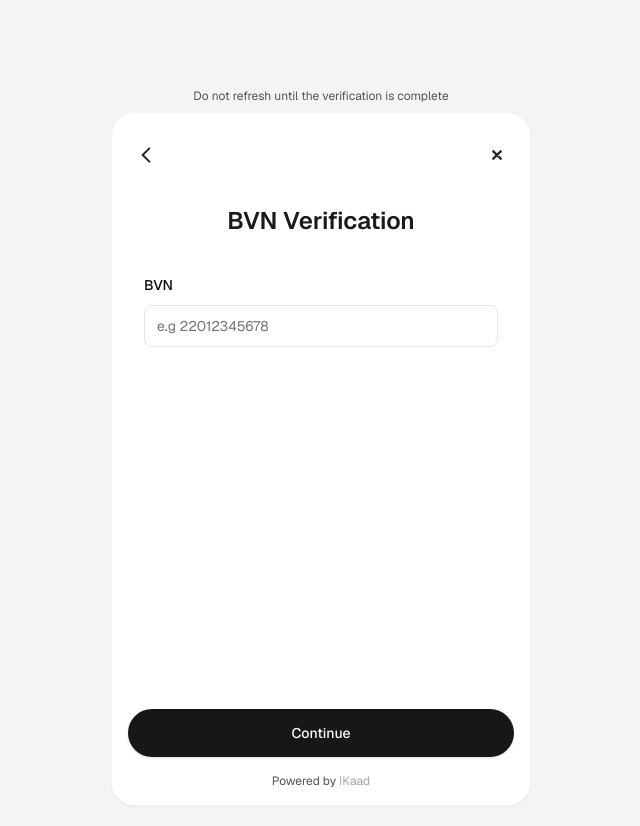
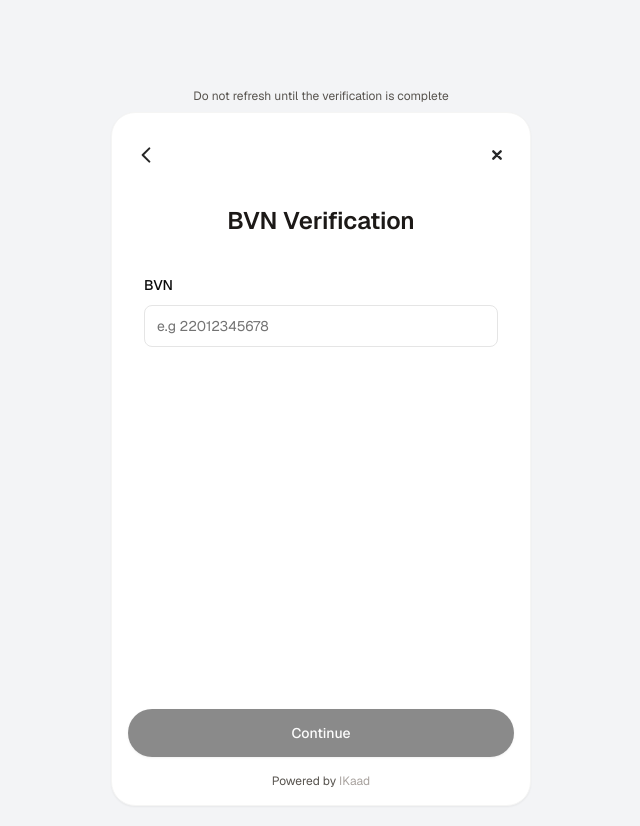
Before and after one commit to thekingslee/ikaad-client, a Next.js app: page /secure/bvn in a window 1280 px wide. Shown: the top 826 px of the page, without its empty margins (319-959 px from the left). Built offline with nearby package versions, Linux system fonts and the light colour scheme.

Commit message:
Connect the BVN flow

```diff
--- a/app/page.tsx
+++ b/app/page.tsx
@@ -25,12 +25,17 @@ export default function Home() {
     {
       title: 'Try BVN Verification  →',
       body: 'Confirm your identity using BVN to prevent fraud and unauthorized access.',
-      verification_stages: ['START', 'LIVELINESS_TEST', 'BVN'],
+      verification_stages: ['START', 'LIVELINESS_TEST', 'BVN', 'FINISH'],
     },
     {
       title: 'Try Document Verification  →',
       body: 'Upload and scan your official ID to confirm your identity.',
-      verification_stages: ['START', 'LIVELINESS_TEST', 'DOCUMENT_CAPTURE'],
+      verification_stages: [
+        'START',
+        'LIVELINESS_TEST',
+        'DOCUMENT_CAPTURE',
+        'FINISH',
+      ],
     },
   ];
 
--- a/app/secure/bvn/page.tsx
+++ b/app/secure/bvn/page.tsx
@@ -6,31 +6,57 @@ import { z } from 'zod';
 import { zodResolver } from '@hookform/resolvers/zod';
 import { useForm } from 'react-hook-form';
 import { bnvSchema } from '@/common/FormSchema';
-import { useRouter } from 'next/navigation';
 
 import ReuseNav from '@/app/components/ReuseNav';
 import ReuseButton from '@/app/components/ReuseButton';
 import Body from '@/components/atoms/Body';
 import Title from '@/components/atoms/Title';
+import useUserDataStore from '@/store/userData';
+import { useEffect } from 'react';
+import { useRouter, usePathname } from 'next/navigation';
+import useStore from '@/store/store';
 
 const BVN = () => {
   const router = useRouter();
+  const pathname = usePathname();
+  const { userData, setUserData } = useUserDataStore();
+  const { currentStage, stageData, verificationStages, updateCurrentStage } =
+    useStore();
 
   const form = useForm<z.infer<typeof bnvSchema>>({
     resolver: zodResolver(bnvSchema),
-    defaultValues: {
+    defaultValues: userData || {
       bvn: '',
     },
   });
 
+  const navigateToNext = () => {
+    router.push(stageData?.startRoute);
+  };
+
   function onSubmit(values: z.infer<typeof bnvSchema>) {
+    console.log('UserData', userData);
+    setUserData({ ...userData, bvn: values.bvn });
     // Navigate to home "/"
     // router.push('/');
 
     // Do something with the form values.
     // ✅ This will be type-safe and validated.
+    if (true) {
+      navigateToNext();
+    }
     console.log(values);
   }
+
+  useEffect(() => {
+    // Update StageData with the next stage if this is the endRoute of the current stage
+    if (stageData?.endRoute === pathname) {
+      updateCurrentStage(verificationStages[currentStage + 1]); // TODO: Have a more sustainable approach
+    }
+  }, []);
+
+  console.log('stageData', stageData);
+  console.log('verificationStages', verificationStages);
 
   return (
     <>
@@ -60,7 +86,12 @@ const BVN = () => {
 
       {/* Footer */}
       <footer>
-        <ReuseButton action={form.handleSubmit(onSubmit)}>Continue</ReuseButton>
+        <ReuseButton
+          disabled={!form.formState.isValid}
+          action={form.handleSubmit(onSubmit)}
+        >
+          Continue
+        </ReuseButton>
 
         <Body center className="text-xs mt-2">
           Powered by <span className="text-stone-400">IKaad</span>
--- a/app/secure/form-data/page.tsx
+++ b/app/secure/form-data/page.tsx
@@ -12,22 +12,25 @@ import ReuseNav from '@/app/components/ReuseNav';
 import ReuseButton from '@/app/components/ReuseButton';
 import Body from '@/components/atoms/Body';
 import Title from '@/components/atoms/Title';
+import useUserDataStore from '@/store/userData';
 
 const FormData = () => {
   const router = useRouter();
+  const { userData, setUserData } = useUserDataStore();
 
   const form = useForm<z.infer<typeof userFormSchema>>({
     resolver: zodResolver(userFormSchema),
-    defaultValues: {
+    defaultValues: userData || {
       firstname: '',
       middlename: '',
       lastname: '',
-      // DOB: '',
+      dob: '',
     },
   });
 
   function onSubmit(values: z.infer<typeof userFormSchema>) {
-    // Navigate to home "/"
+    setUserData({ ...values, bvn: userData?.bvn || '' });
+    // Navigate to bvn "/secure/bvn"
     router.push('bvn');
 
     // Do something with the form values.
@@ -75,7 +78,7 @@ const FormData = () => {
 
             <FormFieldComponent
               form={form}
-              name="DOB"
+              name="dob"
               label="Date of Birth"
               placeholder="Enter a date"
               type="date"
@@ -86,7 +89,12 @@ const FormData = () => {
 
       {/* Footer */}
       <footer>
-        <ReuseButton action={form.handleSubmit(onSubmit)}>Continue</ReuseButton>
+        <ReuseButton
+          action={form.handleSubmit(onSubmit)}
+          disabled={!form.formState.isValid}
+        >
+          Continue
+        </ReuseButton>
 
         <Body center className="text-xs mt-2">
           Powered by <span className="text-stone-400">IKaad</span>
--- a/common/FormSchema.tsx
+++ b/common/FormSchema.tsx
@@ -54,7 +54,7 @@ export const userFormSchema = z.object({
     .max(50, {
       message: 'Username must be less than 50 characters.',
     }),
-  DOB: z.date(),
+  dob: z.string(),
 });
 
 export const bnvSchema = z.object({
--- a/store/store.ts
+++ b/store/store.ts
@@ -78,11 +78,17 @@ const storedVerificationStages =
     ? JSON.parse(sessionStorage.getItem('verificationStages') || '[]')
     : [];
 
+// Retrieve currentStage from session storage
+const storedCurrentStage =
+  typeof window !== 'undefined'
+    ? JSON.parse(sessionStorage.getItem('currentStage') || '0')
+    : 0;
+
 const useStore = create<StoreState>((set) => ({
-  currentStage: 0,
+  currentStage: storedCurrentStage,
   stageData:
     verificationsMap.find(
-      (item) => item.stage === storedVerificationStages[0]
+      (item) => item.stage === storedVerificationStages[storedCurrentStage]
     ) || ({} as VerificationsMap),
   verificationStages: storedVerificationStages as VericationStageTypes[],
 
@@ -98,6 +104,9 @@ const useStore = create<StoreState>((set) => ({
       stageData =
         verificationsMap.find((item) => item.stage === stage) ||
         ({} as VerificationsMap);
+
+      // Save the current stage to session storage
+      sessionStorage.setItem('currentStage', JSON.stringify(newStage));
 
       return {
         currentStage: newStage,
--- /dev/null
+++ b/store/userData.ts
@@ -0,0 +1,23 @@
+import { create } from 'zustand';
+
+interface UserData {
+  firstname?: string;
+  middlename?: string;
+  lastname?: string;
+  dob?: string;
+  bvn?: string;
+}
+
+interface UserDataStore {
+  userData: UserData | null;
+  setUserData: (data: UserData) => void;
+  clearUserData: () => void;
+}
+
+export const useUserDataStore = create<UserDataStore>((set) => ({
+  userData: {},
+  setUserData: (data: UserData) => set({ userData: data }),
+  clearUserData: () => set({ userData: null }),
+}));
+
+export default useUserDataStore;
```
